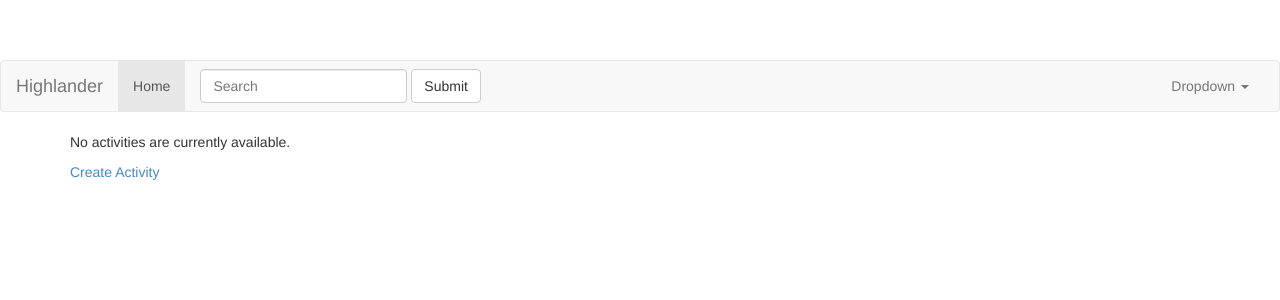
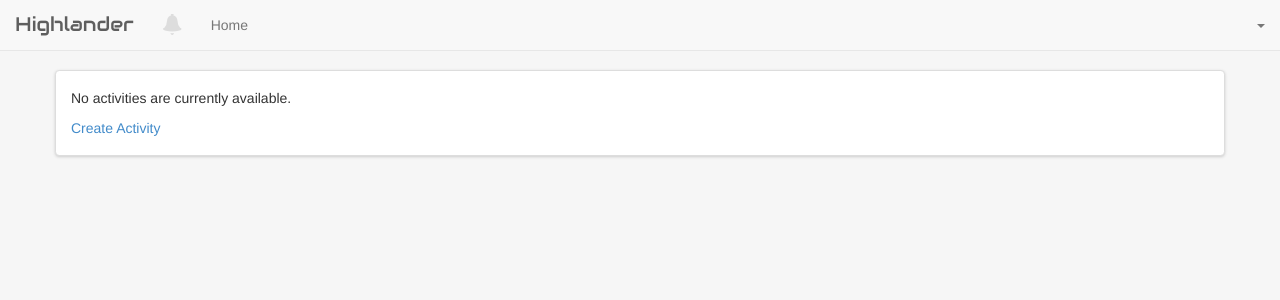
Before and after one commit to Delgada/highlander, a Django app: page /activities/ in a window 1280 px wide. Shown: the top 300 px of the page. Run offline with Django 3.2, Linux system fonts and the light colour scheme; the visitor is signed in with stand-in values (Sample User, id 1); data that the repository does not hold is empty; some libraries are stand-ins or nearby versions.

```diff
--- a/database/core/templates/core/activity_entries.html
+++ b/database/core/templates/core/activity_entries.html
@@ -1,5 +1,5 @@
 {% extends 'highlander/base.html' %}
-{% block title %}{{ activity_name }}{% endblock %}
+{% load i18n %}
 
 {% block content %}
 <h1><a href="{% url 'core:activity' activity_pk %}">{{ activity_name }}</a></h1>
@@ -9,6 +9,8 @@
             <tr>
                 <td>User Name</td>
                 <td>Score</td>
+                <td></td>
+                <td></td>
             </tr>
              {% for entry in entries %}
                 <tr>
--- a/database/core/templates/core/activity_entry_form.html
+++ b/database/core/templates/core/activity_entry_form.html
@@ -1,4 +1,5 @@
 {% extends 'highlander/base.html' %}
+{% load i18n %}
 {% load static %}
 
 
--- a/database/core/templates/core/activity_form.html
+++ b/database/core/templates/core/activity_form.html
@@ -1,4 +1,5 @@
 {% extends 'highlander/base.html' %}
+{% load i18n %}
 {% load static %}
 
 
--- a/database/core/templates/core/index.html
+++ b/database/core/templates/core/index.html
@@ -1,11 +1,10 @@
 
 {% extends 'highlander/base.html' %}
+{% load i18n %}
 {% load staticfiles %}
 
 
 {% block content %}
-
-<link rel="stylesheet" type="text/css" href="{% static 'css/style.css' %}" />
 {% if latest_activities %}
     <ul>
     {% for activity in latest_activities %}
--- a/database/core/urls.py
+++ b/database/core/urls.py
@@ -1,4 +1,5 @@
 from django.conf.urls import patterns, include, url
+from django.contrib.auth.decorators import login_required
 from core import views
 
 urlpatterns = patterns('',
@@ -9,7 +10,7 @@ urlpatterns = patterns('',
     url(r'^$', views.IndexView.as_view(), name = 'index' ),
     url(r'^(?P<pk>\d+)/entries',views.ActivityEntriesView.as_view(), name='activity_entries'),
     url(r'^(?P<pk>\d+)',views.ActivityView.as_view(), name='activity'),
-    url(r'^create',views.ActivityCreate.as_view(), name='activity_create' ),
+    url(r'^create/$',login_required(views.ActivityCreate.as_view()), name='activity_create' ),
     url(r'^activity_entry_create/(?P<pk>\d+)/$', views.ActivityEntryCreate.as_view(), name = 'activity_entry_create' ),
     url(r'^activity_entry_update/(?P<pk>\d+)/$', views.ActivityEntryUpdate.as_view(), name = 'activity_entry_update' ),
     url(r'^activity_entry_delete/(?P<pk>\d+)/$', views.ActivityEntryDelete.as_view(), name = 'activity_entry_delete' ),
--- a/database/core/views.py
+++ b/database/core/views.py
@@ -7,6 +7,7 @@ from django.views.generic.edit import CreateView, UpdateView, DeleteView
 from django.contrib.auth.decorators import login_required
 from django.utils.decorators import method_decorator
 from django.contrib.auth import get_user_model
+from django.forms.models import modelform_factory
 from django.http import HttpResponseRedirect
 
 from core.models import Activity
@@ -18,7 +19,7 @@ def home(request):
     if request.user.is_authenticated():
         return HttpResponseRedirect( reverse('core:index' ) )
     else:
-        return HttpResponseRedirect( reverse('auth_login' ))
+        return HttpResponseRedirect( reverse('auth_login' ) )
 
 class IndexView( generic.ListView ):
     template_name = 'core/index.html'
@@ -59,8 +60,8 @@ class ActivityView( generic.DetailView ):
 class ActivityCreate( CreateView ):
     template_name = "core/activity_form.html"
     model = Activity
-    success_url = reverse_lazy('core:index')
-    fields = ['name','description']
+    success_url = reverse_lazy('home')
+    #fields = ['name','description']
 
     @method_decorator(login_required)
     def dispatch(self, request, *args, **kwargs):
@@ -134,7 +135,7 @@ class UserProfileDetailView( generic.DetailView):
 
 class UserProfileEditView(UpdateView):
     model = UserProfile
-    form_class = UserProfileForm
+    #form_class = UserProfileForm
     template_name = "edit_profile.html"
 
     def get_object(self, queryset=None):
--- a/database/highlander/urls.py
+++ b/database/highlander/urls.py
@@ -1,25 +1,19 @@
 from django.conf.urls import patterns, include, url
 from django.contrib import admin
-#from django.views.generic.simple import direct_to_template
-#from core.forms import UserProfileForm
 from registration.backends.simple.views import RegistrationView
 from core.views import UserProfileDetailView
-from django.contrib.auth.decorators import login_required as auth
+from django.contrib.auth.decorators import login_required
 from core.views import UserProfileEditView
+from core.models import UserProfile
+from core.forms import UserProfileForm
+from core import views
 
 urlpatterns = patterns('',
-    # Examples:
-    # url(r'^$', 'highlander.views.home', name='home'),
-    # url(r'^blog/', include('blog.urls')),
     url(r'^$','core.views.home', name = 'home' ),
     url(r'^admin/', include(admin.site.urls)),
     url(r'^activities/',include('core.urls', namespace = 'core')),
-    #url(r'accounts/register/$',
-    #    RegistrationView.as_view(form_class = UserProfileForm),
-    #    name = 'registration_register'),
     url(r'^users/(?P<slug>\w+)/$', UserProfileDetailView.as_view(), name="profile"),
-    url(r'^edit_profile/$', auth(UserProfileEditView.as_view()), name="edit_profile"),
+    url(r'^edit_profile/$', login_required(UserProfileEditView.as_view()), name="edit_profile"),
+    url(r'^accounts/register/$', RegistrationView.as_view(form_class = UserProfileForm ) , name = 'registration_register'),
     url(r'^accounts/', include('registration.backends.simple.urls')),
-    #url(r'^$', direct_to_template,
-    #        { 'template': 'index.html' }, 'index'),
 )
--- a/database/static/css/style.css
+++ b/database/static/css/style.css
@@ -1,17 +1,83 @@
+@import url(http://fonts.googleapis.com/css?family=Audiowide);
+
 body {
-padding-top: 60px;
-padding-bottom: 40px;
+  background-color: #f6f6f6;
+  padding-top: 70px;
 }
 
-.sidebar-nav {
-padding: 9px 0;
+header .navbar-brand {
+  font-size: 1.4em;
+  font-weight: 200;
+  font-family: "Audiowide", cursive;
 }
 
-@media (max-width: 980px) {
-    /* Enable use of floated navbar text */
-    .navbar-text.pull-right {
-    float: none;
-    padding-left: 5px;
-    padding-right: 5px;
-    }
+main .container {
+  margin-bottom: 2em;
+  border: 1px solid #ddd;
+  background-color: #ffffff;
+  padding-top: 1.2em;
+  padding-bottom: 1.2em;
+  border-radius: .3em;
+  box-shadow: 0 1px 3px #cccccc;
 }
+
+.page-header {
+  margin: 0;
+}
+
+.page-header h1 {
+  margin: 0;
+  font-weight: 100;
+  font-size: 2em;
+}
+
+.no-data {
+  text-align: center;
+  padding: 1em 0;
+}
+
+#notifications {
+  font-size: 1.5em;
+  padding: 13px;
+  color: #dddddd;
+}
+
+#notifications.new-notifications {
+  color: #428bca;
+}
+
+.popover {
+  max-width: 350px;
+  width: 350px;
+}
+
+.popover ul {
+  padding: 0;
+  margin: 0;
+}
+
+.popover ul li {
+  list-style: none;
+  border-bottom: 1px solid #eeeeee;
+  padding: .4em 0;
+}
+
+.popover ul li:last-child {
+  border-bottom: none;
+}
+
+.popover ul li .user-picture {
+  width: 45px;
+  float: left;
+}
+
+.popover ul li p {
+  font-size: .9em;
+  padding: 0 0 0 .6em;
+  margin-left: 45px;
+  margin-bottom: 0;
+}
+
+.markdown {
+  margin-bottom: .8em;
+}
--- a/database/templates/highlander/base.html
+++ b/database/templates/highlander/base.html
@@ -1,96 +1,90 @@
-
+{% load i18n %}
+{% load static %}
 <!DOCTYPE html>
-{% load static %}
 <html lang="en">
   <head>
     <meta charset="utf-8">
     <meta http-equiv="X-UA-Compatible" content="IE=edge">
     <meta name="viewport" content="width=device-width, initial-scale=1">
-    <meta name="description" content="">
-    <meta name="author" content="">
-    <link rel="icon" href="../../favicon.ico">
+    <title>{% block title %}Highlander{% endblock %}</title>
+    {% comment %} <link rel="icon" type="image/png" href="{{ STATIC_URL }}img/favicon.png">{% endcomment %}
+    <link href="{% static 'css/bootstrap.min.css' %}" rel="stylesheet">
+    <link rel="stylesheet" type="text/css" href="{% static 'css/style.css' %}" />
+    {% comment %} [if lt IE 9]>
+      <script src="https://oss.maxcdn.com/libs/html5shiv/3.7.0/html5shiv.js"></script>
+      <script src="https://oss.maxcdn.com/libs/respond.js/1.4.2/respond.min.js"></script>
+    <![endif]{%endcomment%}
+    <script src="{% static 'js/jquery-2.1.1.min.js' %}"></script>
+    <script src="{% static 'js/bootstrap.min.js' %}"></script>
 
-    <title>Highlander</title>
-
-    <!-- Bootstrap core CSS -->
-    <link href="{% static 'css/bootstrap.min.css' %}" rel="stylesheet">
-
-    <!-- Custom styles for this template -->
-    <link href="starter-template.css" rel="stylesheet">
-
-    <!-- Just for debugging purposes. Don't actually copy these 2 lines! -->
-    <!--[if lt IE 9]><script src="../../assets/js/ie8-responsive-file-warning.js"></script><![endif]-->
-    <!--<script src="../../assets/js/ie-emulation-modes-warning.js"></script>-->
-
-    <!-- HTML5 shim and Respond.js IE8 support of HTML5 elements and media queries -->
-    <!--[if lt IE 9]>
-      <script src="https://oss.maxcdn.com/html5shiv/3.7.2/html5shiv.min.js"></script>
-      <script src="https://oss.maxcdn.com/respond/1.4.2/respond.min.js"></script>
-    <![endif]-->
+    {% block head %}
+    {% endblock head %}
   </head>
-
   <body>
-
-   <nav class="navbar navbar-default" role="navigation">
+    {% block body %}
+      <header>
+        <nav class="navbar navbar-default navbar-fixed-top" role="navigation">
           <div class="container-fluid">
-        <!-- Brand and toggle get grouped for better mobile display -->
             <div class="navbar-header">
-            <button type="button" class="navbar-toggle collapsed" data-toggle="collapse" data-target="#bs-example-navbar-collapse-1">
+              <button type="button" class="navbar-toggle" data-toggle="collapse" data-target="#menu">
                 <span class="sr-only">Toggle navigation</span>
                 <span class="icon-bar"></span>
                 <span class="icon-bar"></span>
                 <span class="icon-bar"></span>
               </button>
-            <a class="navbar-brand" href="#">Highlander</a>
+              <a class="navbar-brand" href="{% url 'home' %}">Highlander</a>
             </div>
-
-        <!-- Collect the nav links, forms, and other content for toggling -->
-        <div class="collapse navbar-collapse" id="bs-example-navbar-collapse-1">
+            <div class="collapse navbar-collapse" id="menu">
               <ul class="nav navbar-nav">
-                <li class="active"><a href="{%url 'core:index' %}">Home</a></li>
+                <li>
+                  <a href="#" id="notifications" data-container="body" data-toggle="popover" data-placement="bottom" title="Notifications">
+                    <span class="glyphicon glyphicon-bell"></span>
+                  </a>
+                </li>
+                <li><a href="{% url 'home' %}">{% trans 'Home' %}</a></li>
               </ul>
-            <form class="navbar-form navbar-left" role="search">
-                <div class="form-group">
-                    <input type="text" class="form-control" placeholder="Search">
+            {% comment %}
+              {% if not hide_search %}
+               <form class="navbar-form navbar-left" role="search" action="{% url 'search' %}">
+                  <div class="input-group" style="width:210px">
+                    <input type="text" class="form-control" name="q" placeholder="Search">
+                    <span class="input-group-btn">
+                      <button type="submit" class="btn btn-default"><span class="glyphicon glyphicon-search"></span></button>
+                    </span>
                   </div>
-                <button type="submit" class="btn btn-default">Submit</button>
                 </form>
+              {% endif %}
+            {% endcomment %}
               <ul class="nav navbar-nav navbar-right">
                 <li class="dropdown">
-                    <a href="#" class="dropdown-toggle" data-toggle="dropdown">Dropdown <span class="caret"></span></a>
-                    <ul class="dropdown-menu" role="menu">
+                  <a href="#" class="dropdown-toggle" data-toggle="dropdown"><b class="caret"></b></a>
+                  <ul class="dropdown-menu">
+                   {% comment %}<li><a href="{% url 'inbox' %}"><span class="badge pull-right" id="unread-count">0</span> Inbox</a></li>
+                    <li><a href="{% url 'settings' %}">{% trans 'Account Settings' %}</a></li>
+                    <li class="divider"></li>
+                    {% endcomment %}
                     {% if user.is_authenticated %}
-                            <li><a href="{% url 'auth_logout' %}">Logout</a></li>
-                            <li><a href="{% url 'profile' slug=user.username %}">{{ user.username }}</a>
-                            {% if object.username == user.username %}
-                                <li><a href='{% url "edit_profile" %}'>Edit my profile</a></li>
-                            {% endif  %}
+                        <li><a href="{% url 'profile' user.username %}">Profile</a></li>
+                        <li><a href="{% url 'auth_logout' %}">{% trans 'Log out' %}</a></li>
                     {% else %}
-                            <li><a href="{% url 'auth_login' %}">Login</a></li>
                         <li><a href="{% url 'registration_register' %}">Register</a></li>
                     {% endif %}
                   </ul>
                 </li>
               </ul>
-        </div><!-- /.navbar-collapse -->
-    </div><!-- /.container-fluid -->
+            </div>
+          </div>
         </nav>
-
+      </header>
+      <main>
         <div class="container">
-
-      <div class="starter-template">
           {% block content %}
-        {% endblock %}
+          {% endblock content %}
         </div>
-
-    </div><!-- /.container -->
-
-    <!-- Bootstrap core JavaScript
-    ================================================== -->
-    <!-- Placed at the end of the document so the pages load faster -->
-    <script src="https://ajax.googleapis.com/ajax/libs/jquery/1.11.1/jquery.min.js"></script>
-    <script src="{% static 'js/bootstrap.min.js' %} "></script>
-    <!-- IE10 viewport hack for Surface/desktop Windows 8 bug -->
-    <!--<script src="../../assets/js/ie10-viewport-bug-workaround.js"></script>-->
+      </main>
+     {% comment %} <script src="{{ STATIC_URL }}js/notifications.js"></script>
+      <script src="{{ STATIC_URL }}js/check_messages.js"></script> {% endcomment %}
+    {% endblock body %}
+   {% comment %} <script src="{{ STATIC_URL }}js/ga.js"></script> {% endcomment %}
   </body>
 </html>
```
Also changed, not shown: database/100m_data.csv (added, +83 -0 lines), database/core/forms.py (+13 -10 lines), database/core/models.py (+16 -15 lines), database/core/templates/core/activity.html (+10 -3 lines), database/templates/highlander/edit_profile.html (+13 -2 lines). Lines whose indentation alone changed are shown as unchanged.
